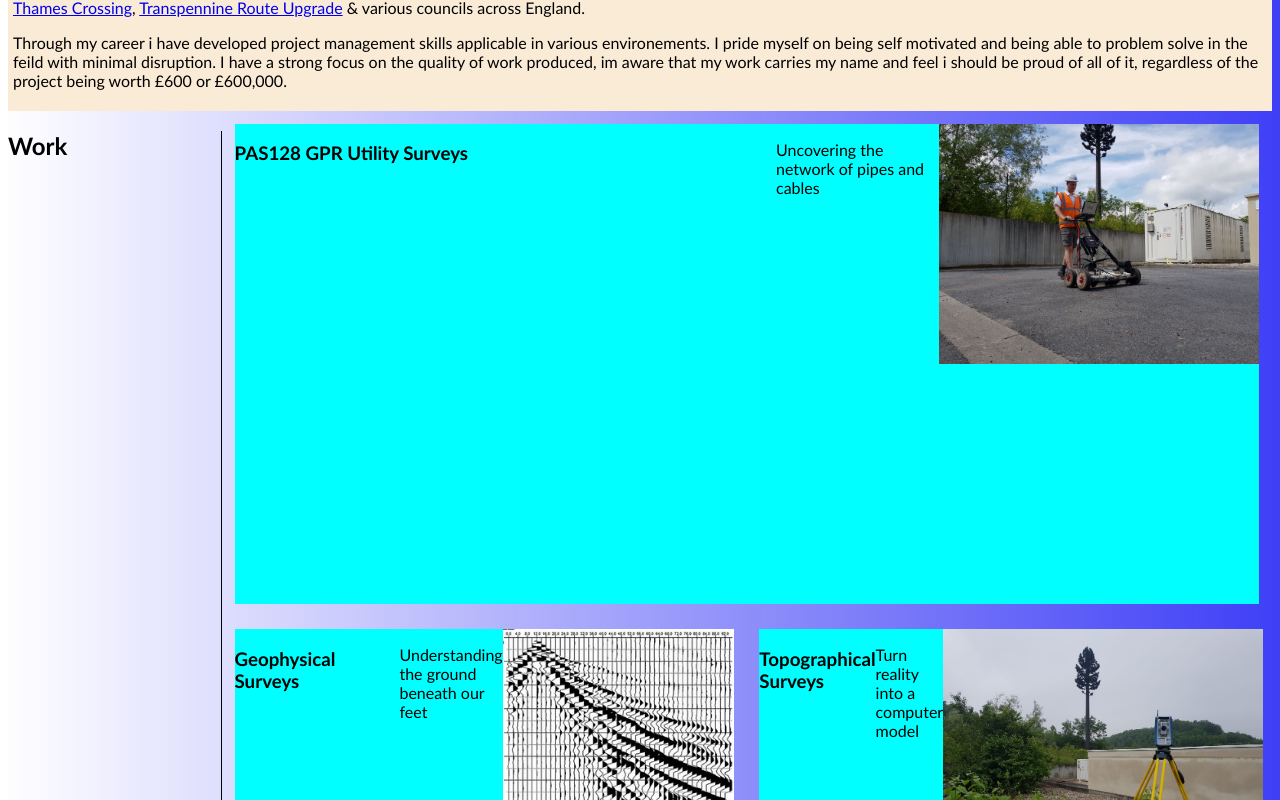
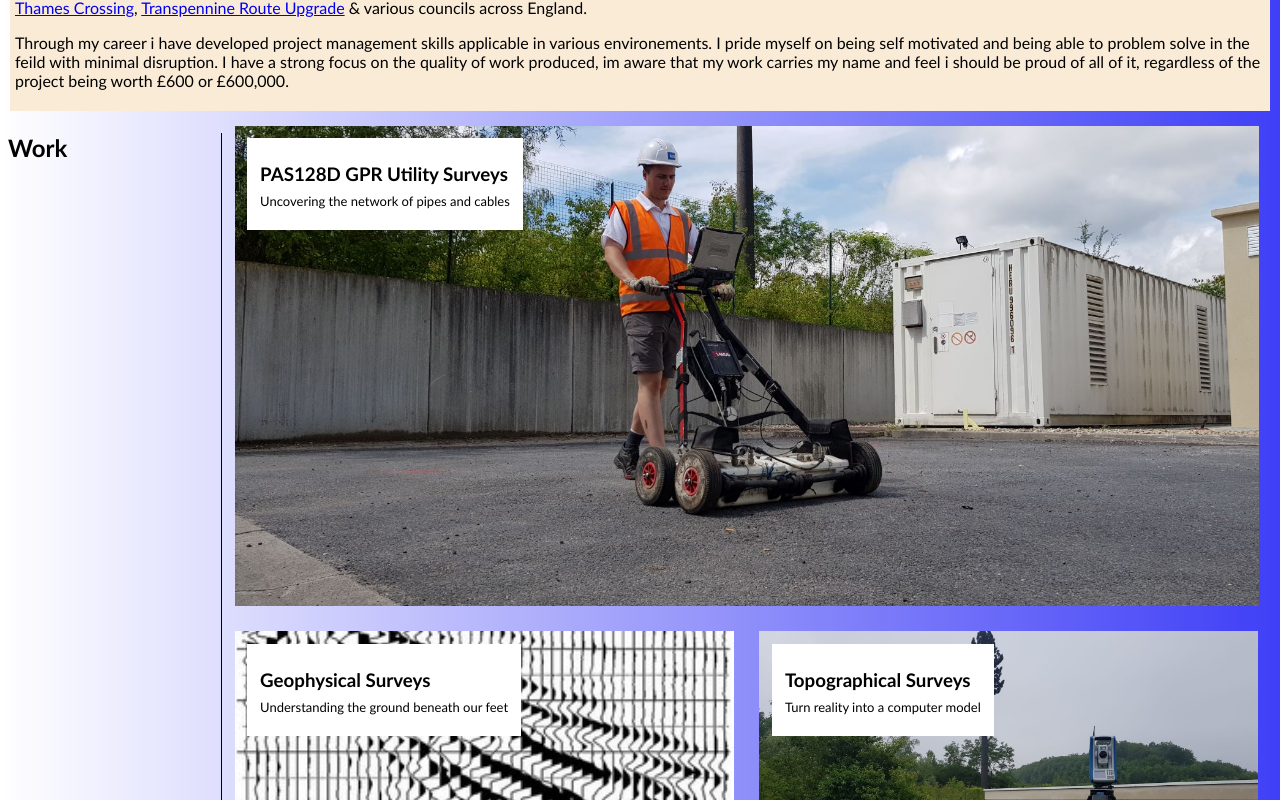
Before and after one commit to MichaelW1996/Portfolio_repository, a plain HTML site: page index.html in a window 1280 px wide. Shown: the part 600-1400 px from the top of the page. Drawn offline with Linux system fonts and the light colour scheme.

Commit message:
Final design for full width

```diff
--- a/assets/css/style.css
+++ b/assets/css/style.css
@@ -46,6 +46,12 @@ li a {
     color: inherit;
 }
 
+#article1{
+    display: flex;
+    width:80vw;
+    height:60vh;
+}
+
 #Hero_banner{
     display: flex;
     /* Use "linear-gradient" to add a darken background effect to the image (photographer.jpg). This will make the text easier to read */
@@ -82,13 +88,9 @@ li a {
     display: block;
     background-color: antiquewhite;
     padding: 5px;
+    margin: 2px
 }
 
-container h3{
-    display:flex;
-    width: 20vw;
-    left: 5px;
-}
 
 #Contact_me{
     display: flex;
@@ -105,11 +107,12 @@ container h3{
     border-right: solid black 1px;
 }
 
-#projects{
+.projects{
     display: flex;
     flex-wrap: wrap;
     width:100%;
 }
+
 article{
     display:flex;
     width:39vw;
@@ -118,17 +121,26 @@ article{
     margin:1vw;
 }
 
-#projects :nth-child(1){
-    width:80vw;
-    height:60vh;
+.card{
+    position: absolute;
+    float: left;
+    background-color: var(--Base);
+    line-height: 0.5;
+    padding: 1%;
+    margin: 1%
 }
 
+.card p{
+    font-size: small;
+}
+
+
+
 article img{
-    position: flex;
-    left: 0;
-    top:0;
-    width:30vw;
-    height:30vh;
+    display: flex;
+    object-fit: cover;
+    width:100%;
+    height:100%;
 }
 
 footer{
--- a/index.html
+++ b/index.html
@@ -66,60 +66,71 @@
             <h2>
                 Work
             </h2>
-            <div id =projects>
+            <div class="projects">
                 <!--Project 1-->
-                <article>
+                <article id="article1">
+                    <img src="./assets/images/PAS128.jpg" alt="GPR being deployed as part of a PAS128 survey">
+                    <container class="card">
                         <h3>
-                        PAS128 GPR Utility Surveys
+                            PAS128D GPR Utility Surveys
                         </h3>
                         <p>
                             Uncovering the network of pipes and cables
                         </p>
-                    <img src="./assets/images/PAS128.jpg" alt="GPR being deployed as part of a PAS128 survey">
+                    </container>
+
                 </article>
 
                 <!--Project 2-->
                 <article>
+                    <container class="card">
                         <h3>
                             Geophysical Surveys
                         </h3>
                         <p>
                             Understanding the ground beneath our feet
                         </p>
+                    </container>
                     <img src="./assets/images/Geophysical.jpg" alt="Data graphed from a geophysical survey">
                 </article>
 
                 <!--Project 3-->
                 <article>
+                    <container class="card">
                         <h3>
                             Topographical Surveys
                         </h3>
                         <p>
                             Turn reality into a computer model
                         </p>
+                    </container>
                     <img src="./assets/images/Topo.jpg" alt="Use of a theodolite to collect topographical data">
                 </article>
 
                 <!--Project 4-->
                 <article>
+                    <container class="card">
                         <h3>
                             Deskbased Utility Study
                         </h3>
                         <p>
                             Collect utility data without leaving your desk
                         </p>
+                    </container>
                     <img src="./assets/images/Deskbased.PNG"
                         alt="A typical plan from utility operators displaying their apparatus in the area">
                 </article>
 
                 <!--Project 5-->
                 <article>
+                    <container class="card">
                         <h3>
                             CCTV Inspection
                         </h3>
                         <p>
                             From Condition surveys to blockage identification
                         </p>
+                    </container>
                     <img src="./assets/images/CCTV.jpg"
                         alt="Repeated drain blockages can prompt questions of the drains conditions">
                 </article>
```
Lines whose indentation alone changed are shown as unchanged.
